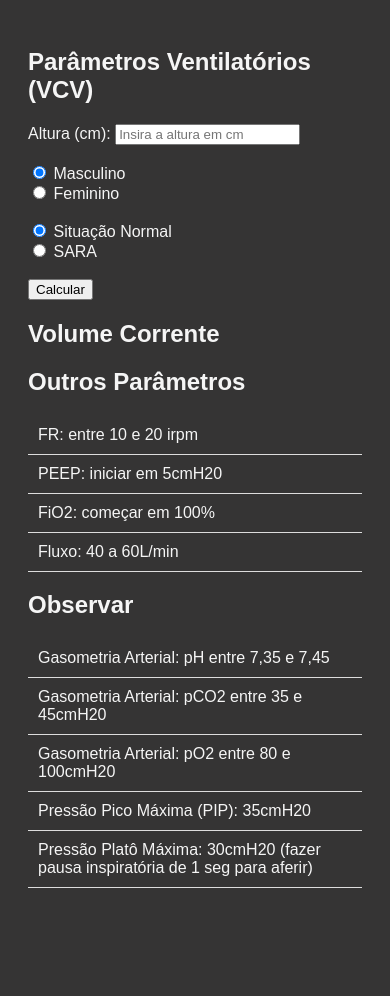
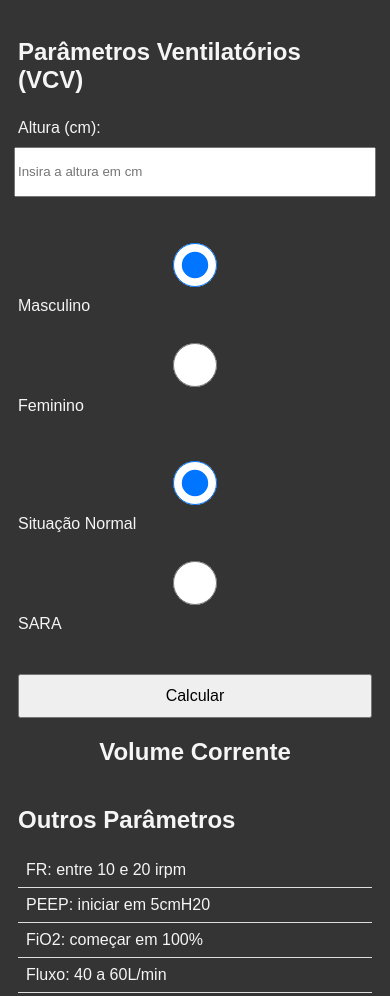
Before and after one commit to ahermanoml/checklistplantao, a plain HTML site: page calculadoraPesoIdeal.html in a window 390 px wide. Shown: the top 996 px of the page. Before the commit the page ends 932 px from the top, so only its background shows below. Drawn offline with Linux system fonts and the light colour scheme.

Commit message:
mudançasEstilo

```diff
--- a/style.css
+++ b/style.css
@@ -1,10 +1,8 @@
 body {
     font-family: Arial, sans-serif;
-    color: #333;
-    background-color: #fff;
+    background-color: rgb(53, 52, 52);
     padding: 20px;
     color: #f5f5f5;
-    background-color: rgb(53, 52, 52)
 }
 
 header {
@@ -33,3 +31,49 @@ a:link {
 a:visited {
     color: red;
 }
+
+/* Responsividade para dispositivos menores */
+@media (max-width: 600px) {
+    body {
+        font-size: 16px; /* Melhor legibilidade */
+        padding: 10px;
+    }
+
+    header {
+        margin-bottom: 10px;
+    }
+
+    ul li {
+        padding: 8px;
+    }
+
+    input[type="number"], input[type="radio"], label {
+        width: 100%;
+        margin: 5px 0;
+    }
+
+    button {
+        width: 100%;
+        padding: 10px;
+        font-size: 16px;
+    }
+
+    /* Ajustes para tornar botões e campos de entrada mais acessíveis */
+    input, button {
+        min-height: 44px;
+    }
+}
+
+/* Layout flexível para alinhamento centralizado */
+body {
+    display: flex;
+    flex-direction: column;
+    align-items: center;
+    justify-content: center;
+}
+
+/* Imagens responsivas */
+img {
+    max-width: 100%;
+    height: auto;
+}
```
